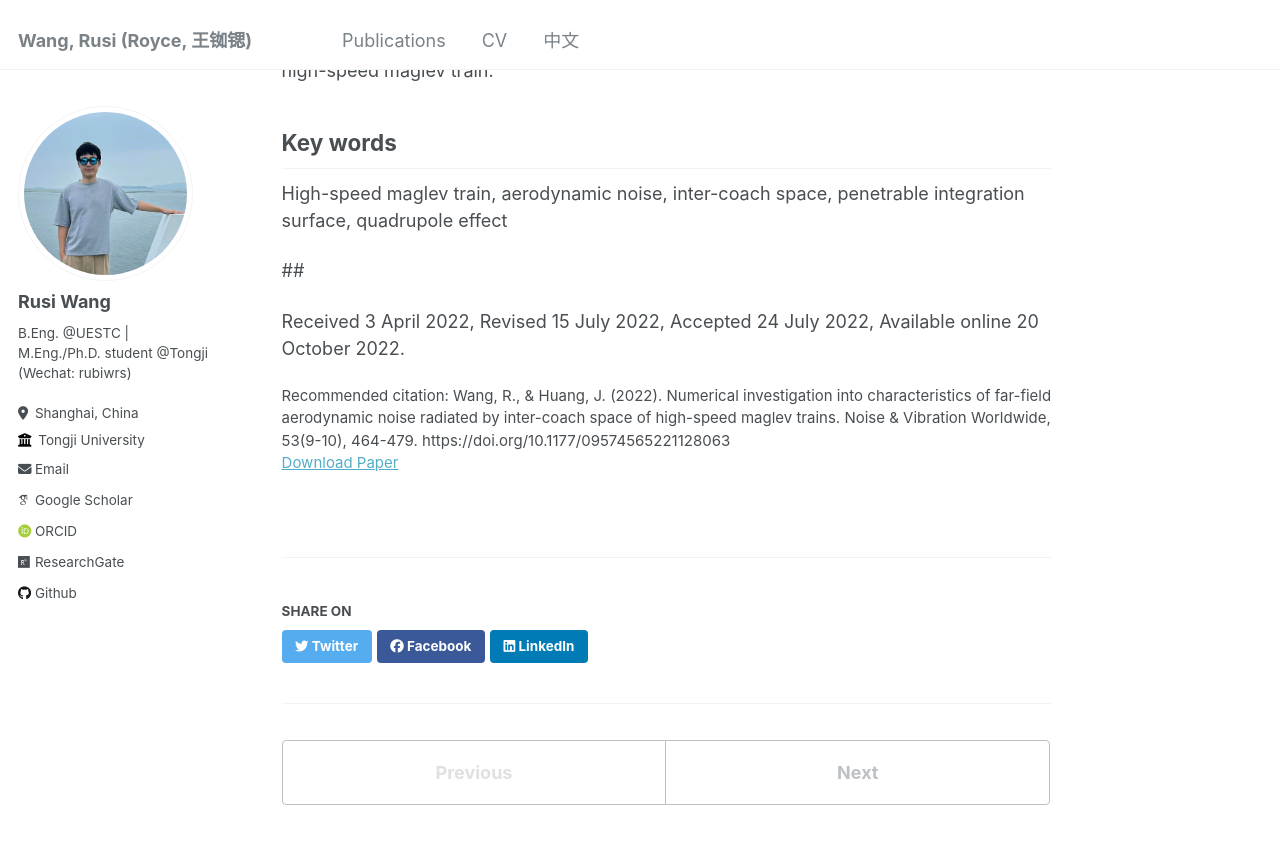
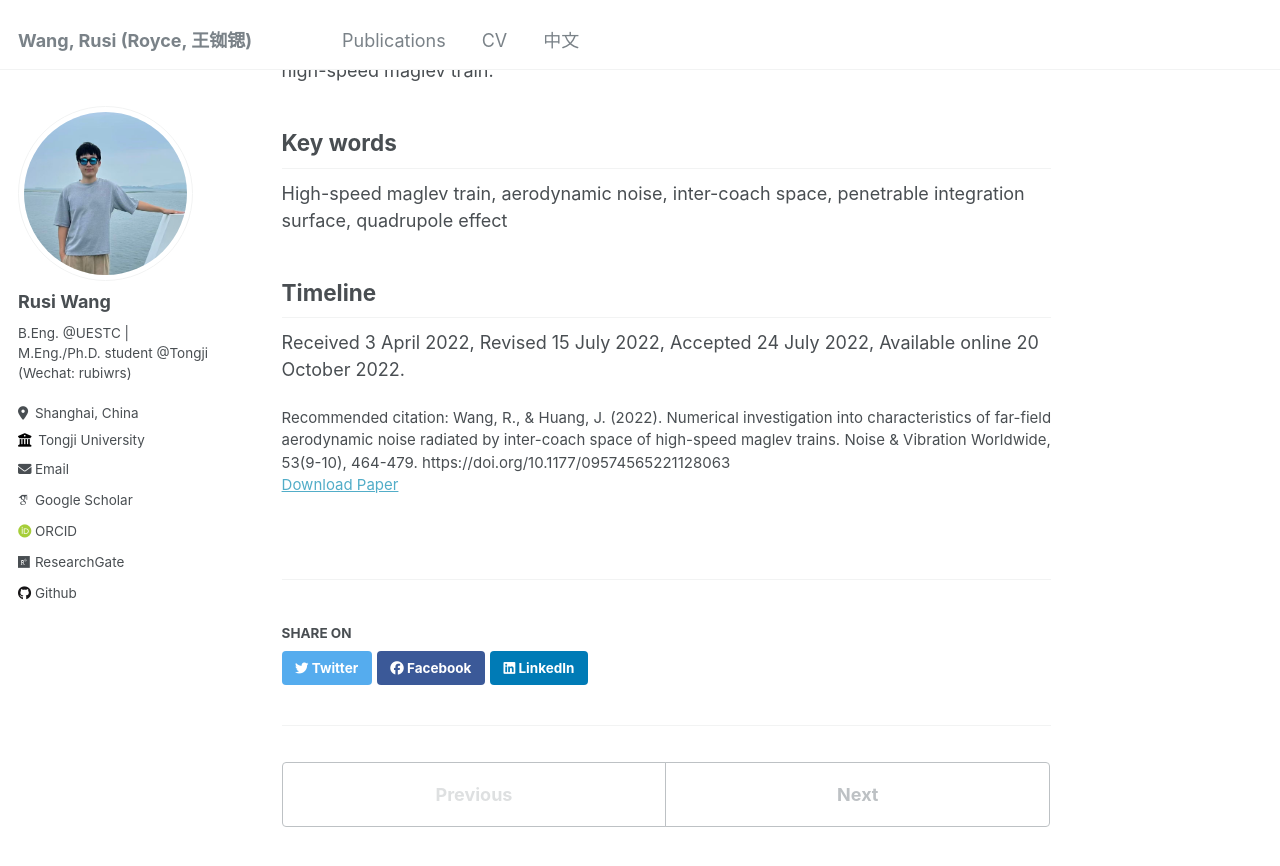
Before and after one commit to RusiWang99/RusiWang99.github.io, a Jekyll site: the page built from _publications/2022-10-20-Numerical investigation into characteristics of far-field aerodynamic noise radiated by inter-coach space of high-speed maglev trains.md, in a window 1280 px wide and 900 px high, scrolled down 864 px. Shown: the top 866 px of the window. Built offline with Jekyll 4.4.1, drawn with Linux system fonts in a browser that asks for light colours; some web fonts are replaced.

Commit message:
Update 2022-10-20-Numerical investigation into characteristics of far-field aerodynamic noise radiated by inter-coach space of high-speed maglev trains.md

```diff
--- a/_publications/2022-10-20-Numerical investigation into characteristics of far-field aerodynamic noise radiated by inter-coach space of high-speed maglev trains.md
+++ b/_publications/2022-10-20-Numerical investigation into characteristics of far-field aerodynamic noise radiated by inter-coach space of high-speed maglev trains.md
@@ -16,6 +16,6 @@ Self-sustain oscillation leads to aerodynamic noise at inter-coach space. It can
 
 High-speed maglev train, aerodynamic noise, inter-coach space, penetrable integration surface, quadrupole effect
 
-##
+## Timeline
 
 Received 3 April 2022, Revised 15 July 2022, Accepted 24 July 2022, Available online 20 October 2022.
```
